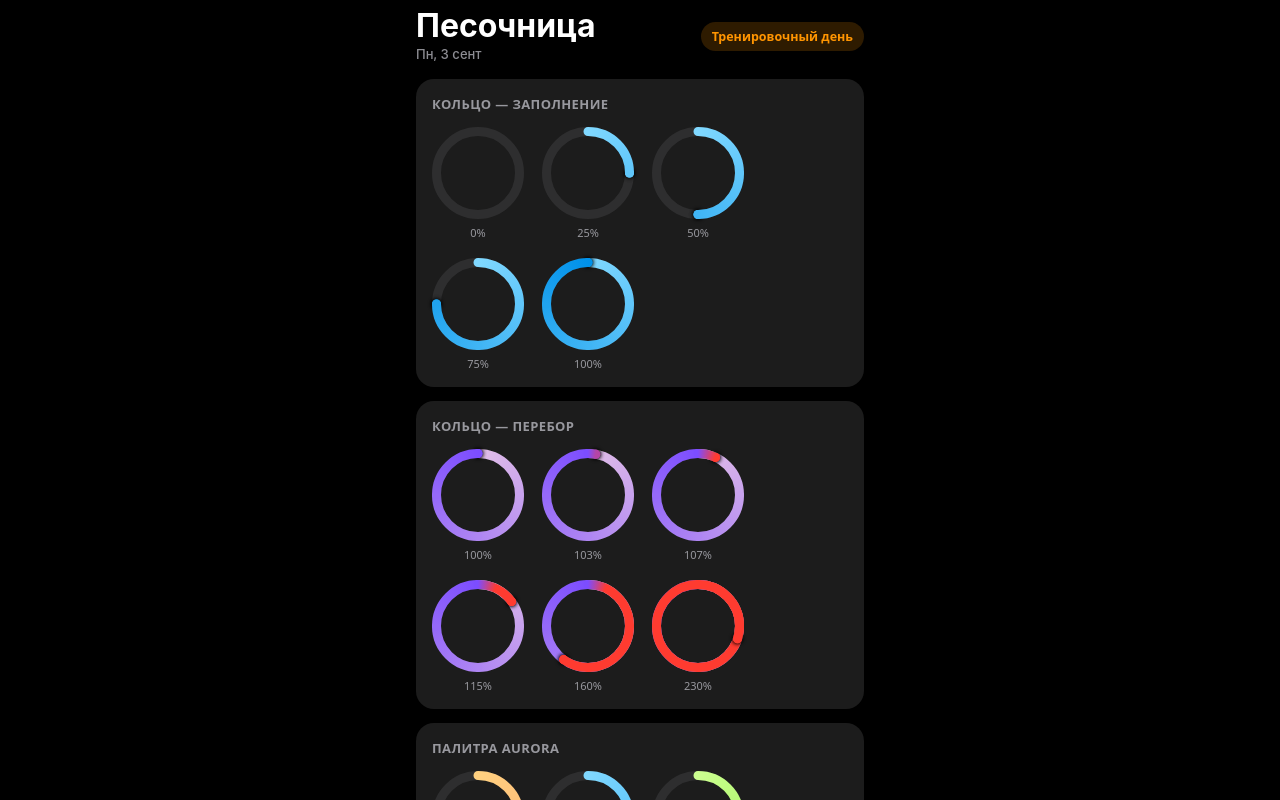
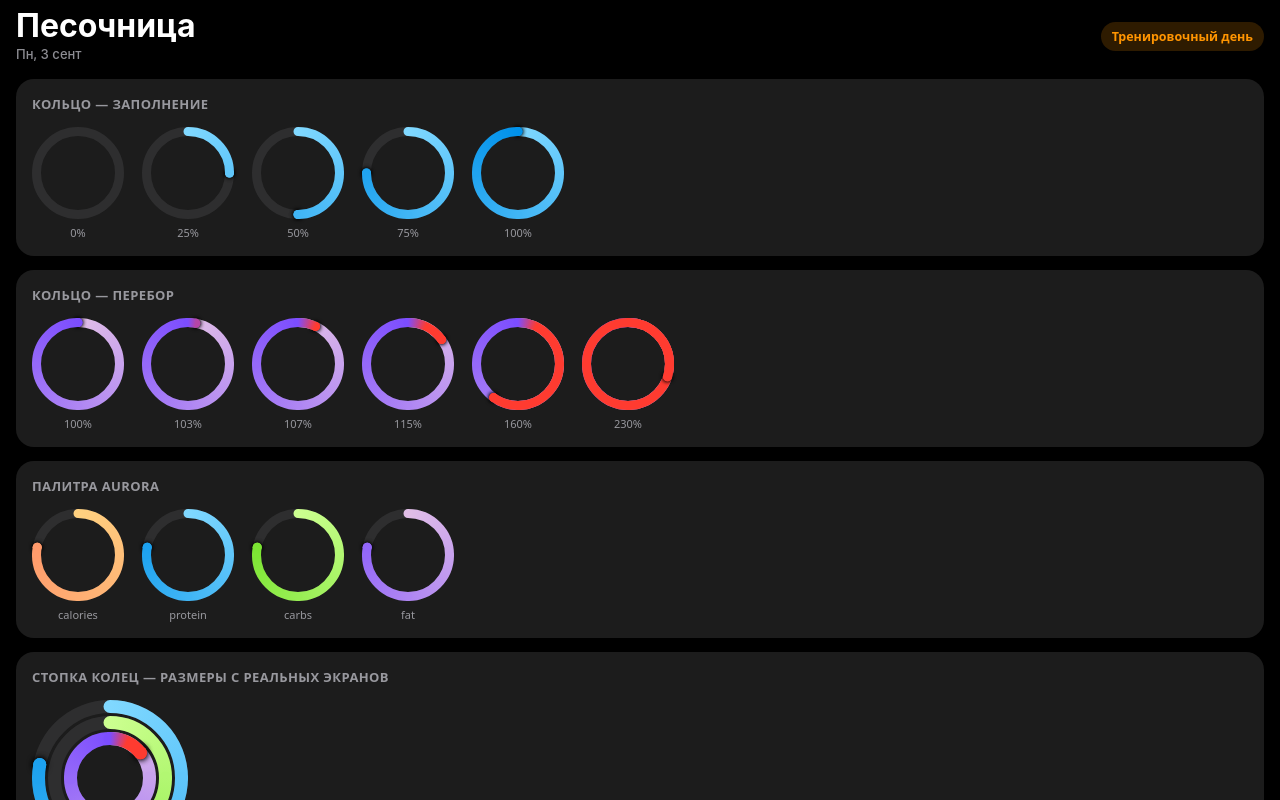
Before and after one commit to alexey-ulashchick/food-tracker-api, a React (Vite) app in the folder web/: page /dev/kitchen in a window 1280 px wide. Built offline with nearby package versions, Linux system fonts and the light colour scheme.

Commit message:
Widen the shell above 1024px

```diff
--- a/web/src/index.css
+++ b/web/src/index.css
@@ -78,9 +78,15 @@
   --page-bottom: 24px;
   --card-gap: 14px;
   --shell-max: 480px;
+  /* The login form. Its own variable because --shell-max goes to `none` on a
+     desktop and a token field has no business being 1200px wide. */
+  --form-max: 480px;
   --bubble-max: 280px;
   --bubble-gutter: 40px;
   --action-card-max: 300px;
+  /* The readable measure for chat. 100% on a phone, where the column already
+     is one. */
+  --measure: 100%;
 
   /* Read by useIsDesktop(). The breakpoint literal lives in exactly one place —
      the media query below — and JS asks CSS which side of it we are on rather
@@ -95,6 +101,15 @@
 @media (min-width: 1024px) {
   :root {
     --desktop: 1;
+    --page-x: 28px;
+    --page-top: 20px;
+    --page-bottom: 40px;
+    --card-gap: 18px;
+    --shell-max: none;
+    --measure: 720px;
+    --bubble-max: 560px;
+    --bubble-gutter: 72px;
+    --action-card-max: 420px;
   }
 }
 
@@ -177,6 +192,9 @@ body {
   scroll-snap-type: x mandatory;
   touch-action: pan-x;
   scrollbar-width: none;
+  /* A trackpad flick past the end of a horizontal scroller triggers Safari's
+     back gesture and navigates out of the app. */
+  overscroll-behavior-x: contain;
 }
 .snap-deck::-webkit-scrollbar {
   display: none;
@@ -184,6 +202,17 @@ body {
 .snap-deck > * {
   scroll-snap-align: center;
   flex: 0 0 100%;
+}
+
+@media (min-width: 1024px) {
+  /* The card stops being the whole track, so two or three variants sit side by
+     side and the deck stops being a swipe at all. Only safe because each card
+     now carries its own n/total chip — the deck used to derive a page index
+     from scrollLeft/clientWidth, which needs one card per track width. */
+  .snap-deck > * {
+    flex: 0 0 auto;
+    max-width: var(--action-card-max);
+  }
 }
 
 /* TypingBubble dots: opacity = 0.3 + 0.7 * |sin(phase * pi)| across a 1.2s
@@ -347,6 +376,100 @@ body {
   text-decoration: none;
 }
 
+@media (min-width: 1024px) {
+  .shell-body {
+    display: grid;
+    grid-template-columns: 260px minmax(0, 1fr);
+    /* minmax(0, 1fr) rather than 1fr: a grid row sized 1fr still floors at the
+       content's min-content height, which would stop <main> shrinking and let
+       a long page push the frame instead of scrolling inside it. */
+    grid-template-rows: minmax(0, 1fr);
+    /* <main> comes first in the DOM for the tab order; the areas put the nav
+       back on the left visually. */
+    grid-template-areas: "nav main";
+  }
+
+  .shell-body > main {
+    grid-area: main;
+  }
+
+  .shell-body > nav {
+    grid-area: nav;
+    overflow-y: auto;
+    border-right: 0.5px solid rgba(255, 255, 255, 0.06);
+  }
+
+  /* The content column. Capped so a 2560px monitor does not stretch a meal row
+     into a horizon, and centred in what is left beside the sidebar. */
+  .page {
+    max-width: 1180px;
+    margin: 0 auto;
+  }
+
+  /* Cards two-up. auto-fit is the whole "tablet tier": it collapses to one
+     column by itself when two no longer fit, with no second breakpoint and no
+     JS tier for a component to switch on. */
+  .card-row {
+    grid-template-columns: repeat(auto-fit, minmax(360px, 1fr));
+  }
+
+  /* Today's ring card has a floor of its own. On a phone the macro rows get
+     480 - 32 - 14 - 156 = 278px; a naive 50/50 split at 1024 would leave them
+     less than that, which is a regression dressed as a redesign. */
+  .card-row--today {
+    grid-template-columns: repeat(auto-fit, minmax(380px, 1fr));
+  }
+
+  /* Not ::-webkit-scrollbar with a width: that turns an overlay scrollbar into
+     one that takes layout space, and some iOS WebKit versions honour it — which
+     would silently narrow the phone column. */
+  main,
+  .chat-scroll,
+  .shell-body > nav {
+    scrollbar-width: thin;
+    scrollbar-color: rgba(255, 255, 255, 0.18) transparent;
+  }
+}
+
+/* One column on a phone; the desktop query above turns it into two. Declared
+   outside the query so the grid exists at every width and only its track list
+   changes. */
+.card-row {
+  display: grid;
+  gap: var(--card-gap);
+  grid-template-columns: minmax(0, 1fr);
+}
+
+/* Chat's readable measure, applied to the INNER row of the macro strip, the
+   transcript and the composer. The .material-thin bars themselves stay
+   full-bleed — centring only the transcript leaves the composer visibly
+   disagreeing with the messages above it. */
+.chat-measure {
+  width: 100%;
+  max-width: var(--measure);
+  margin: 0 auto;
+}
+
+/* Hover only where a pointer really hovers, or a phone keeps the wash after a
+   tap. The colour travels as a variable because the row that needs it most —
+   History's past-day row — sets `background` inline for its pressed state, and
+   an inline declaration cannot be overridden by a class rule. */
+@media (hover: hover) and (pointer: fine) {
+  .row-hover:hover {
+    --row-bg: rgba(255, 255, 255, 0.05);
+  }
+  .nav-item:hover {
+    --nav-bg: rgba(255, 255, 255, 0.06);
+  }
+}
+
+/* Unconditional: :focus-visible does not fire on a WebKit touch tap, so the
+   phone pays nothing, and the app has no visible keyboard focus at all today. */
+:focus-visible {
+  outline: 2px solid rgba(255, 149, 0, 0.9);
+  outline-offset: 2px;
+}
+
 /* Login and /dev/kitchen render outside AppLayout, as direct children of #root
    — which is height:100%;overflow:hidden. Neither brought a scroller of its
    own, so anything taller than the frame was clipped AND unreachable: the
--- a/web/src/screens/Login.tsx
+++ b/web/src/screens/Login.tsx
@@ -55,7 +55,7 @@ export function Login() {
       <div
         className="page"
         style={{
-          maxWidth: 'var(--shell-max)',
+          maxWidth: 'var(--form-max)',
           margin: '0 auto',
         }}
       >
```
